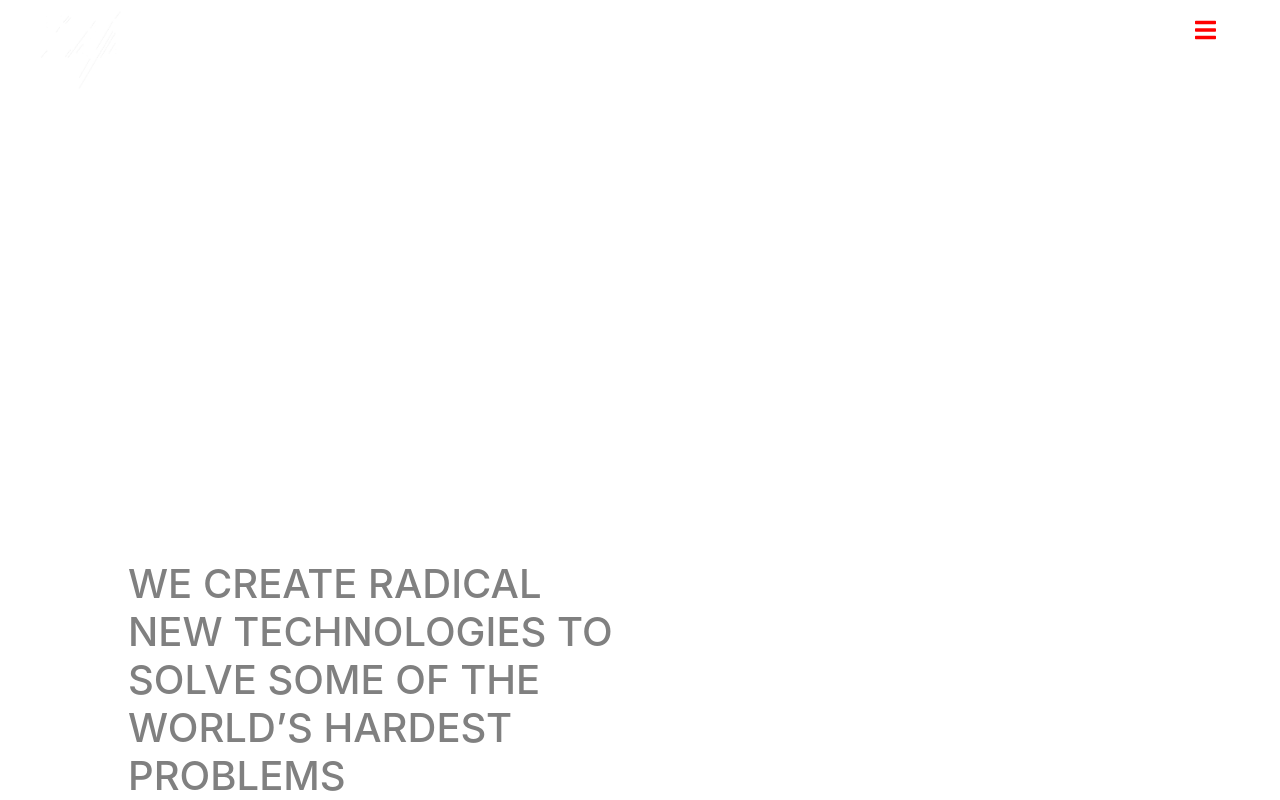
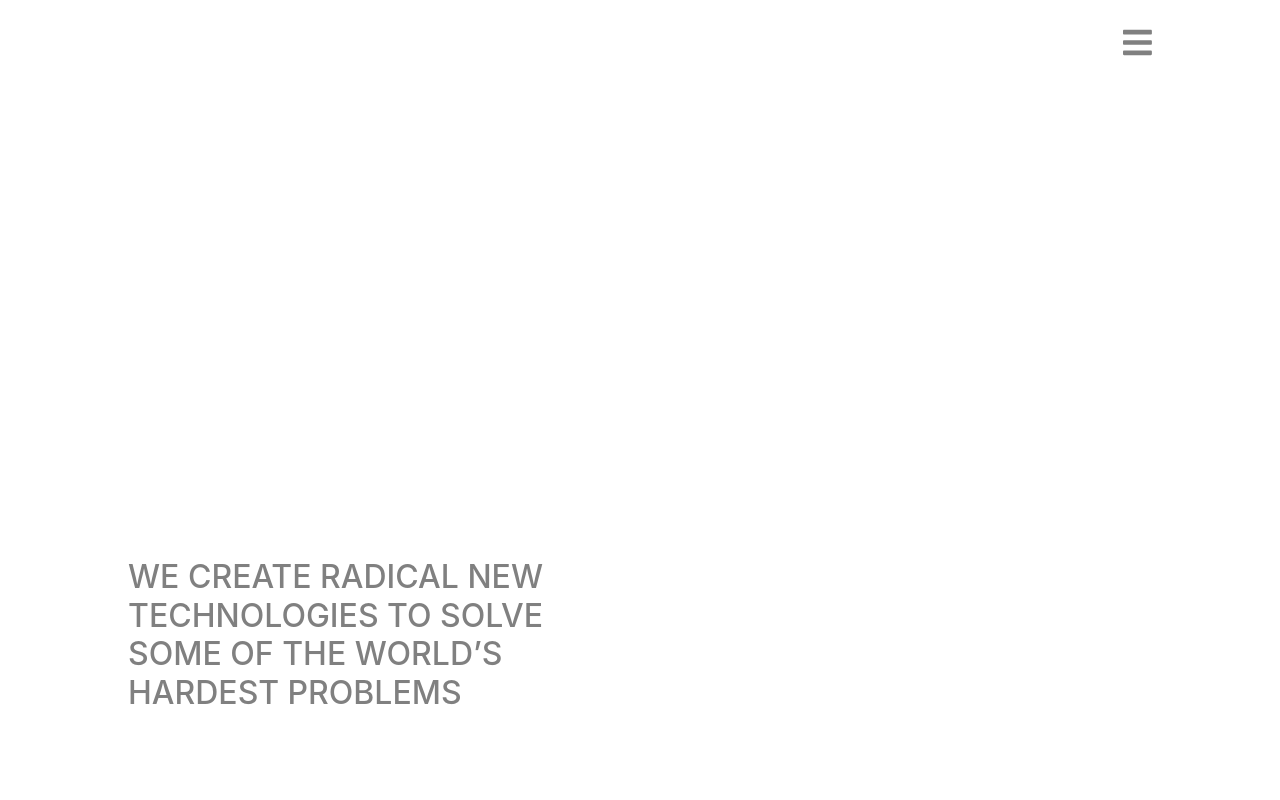
Before and after one commit to 0xFloyd/ryanfloyd-io, a React (Create React App) app: page / in a window 1280 px wide. Shown: the top 800 px of the page. Built offline with nearby package versions, Linux system fonts and the light colour scheme.

Commit message:
Homepage responsive style changes

```diff
--- a/src/App.css
+++ b/src/App.css
@@ -29,14 +29,20 @@ ul, li {
   position: fixed;
   place-items: center;
   height: 60px;
+
 }
 
 .menu-icon {
   display: flex;
-  color: red;
+  color: grey;
   justify-self: end;
   justify-items: center;
-  font-size: 24px;
+  font-size: 30px;
+  padding-top: 10px;
+}
+
+.menu-icon:hover {
+  cursor:pointer;
 }
 
 #fa-menu-icon {
@@ -100,8 +106,8 @@ ul, li {
 }
 
 .section.section2 {
-  grid-template-columns: 10% 40% 50%;
-  grid-template-rows: 70% 30%;
+  grid-template-columns: 10% 70% 20%;
+  grid-template-rows: 90% 30%;
 }
 
 .radical-text {
@@ -109,14 +115,12 @@ ul, li {
   white-space: normal;
 }
 
-.radical-text.text1 {
-  justify-self: start;
-  grid-area: 2 / 2 / 2 / 2
-}
+
 
 .radical-text.text2 {
-  justify-self: start;
-  grid-area: 2 / 2 / 2 / 2
+  font-size: 2em;
+  grid-area: 1 / 2 / 2 / 2;
+  align-self: end;
 }
 
 
@@ -144,7 +148,7 @@ ul, li {
 }
 
 #floyd-logo-outline {
-  height: 80px;
+  height: 60px;
   position: fixed;
   left: 20px;
   top: 10px;
@@ -169,6 +173,22 @@ ul, li {
     left: 40px;
     top: 10px;
   }
+
+  .menu-icon {
+
+    font-size: 33px;
+    padding-top: 24px;
+  }
+
+  .header-container {
+    grid-template-columns: 20% 70% 10%;
+  }
+
+  .section.section2 {
+    grid-template-columns: 10% 40% 50%;
+    grid-template-rows: 90% 30%;
+  }
+
  }
 
 /* Extra large devices (large desktops, 1200px and up) */
--- a/src/App.js
+++ b/src/App.js
@@ -84,9 +84,10 @@ class App extends React.Component {
               </div>
         </div>
         <div className="content">
-          <div className="section">
-
-              </div>
+          <div className="section section2">
+            <h1 className="radical-text text2">WE CREATE RADICAL NEW TECHNOLOGIES TO SOLVE SOME OF THE WORLD’S
+                      HARDEST PROBLEMS</h1>
+                </div>
         </div>
         <div className="content">
           <div className="section">
--- a/src/navbar.js
+++ b/src/navbar.js
@@ -21,7 +21,6 @@ class WebsiteMenu extends React.Component {
 
     render() {
         return <div className="header-container">
-            <img id="floyd-logo-outline" src={FloydLogo} alt="floyd-logo"></img>
             <div></div>
             <div className="menu-icon">
                 <FontAwesomeIcon id="fa-menu-icon" icon={faBars} />
```
